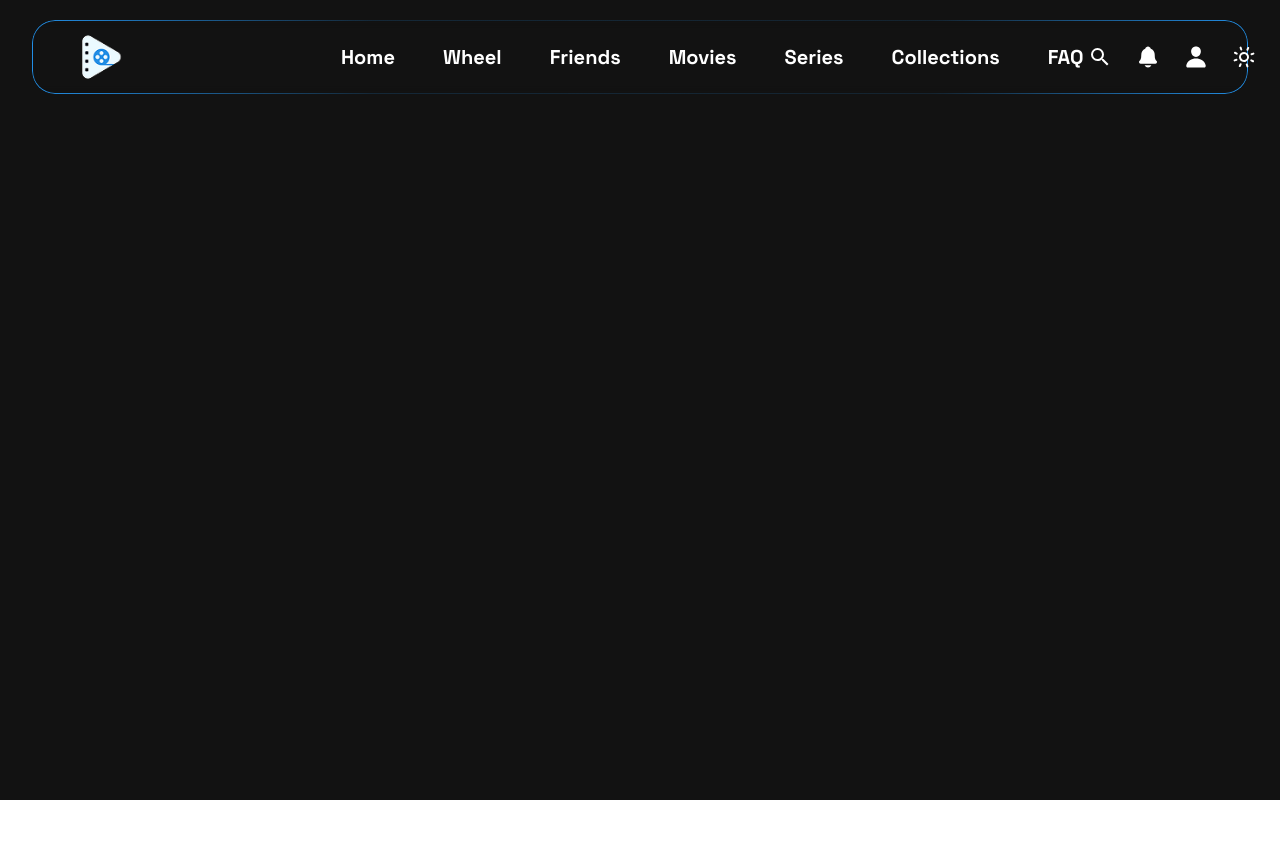
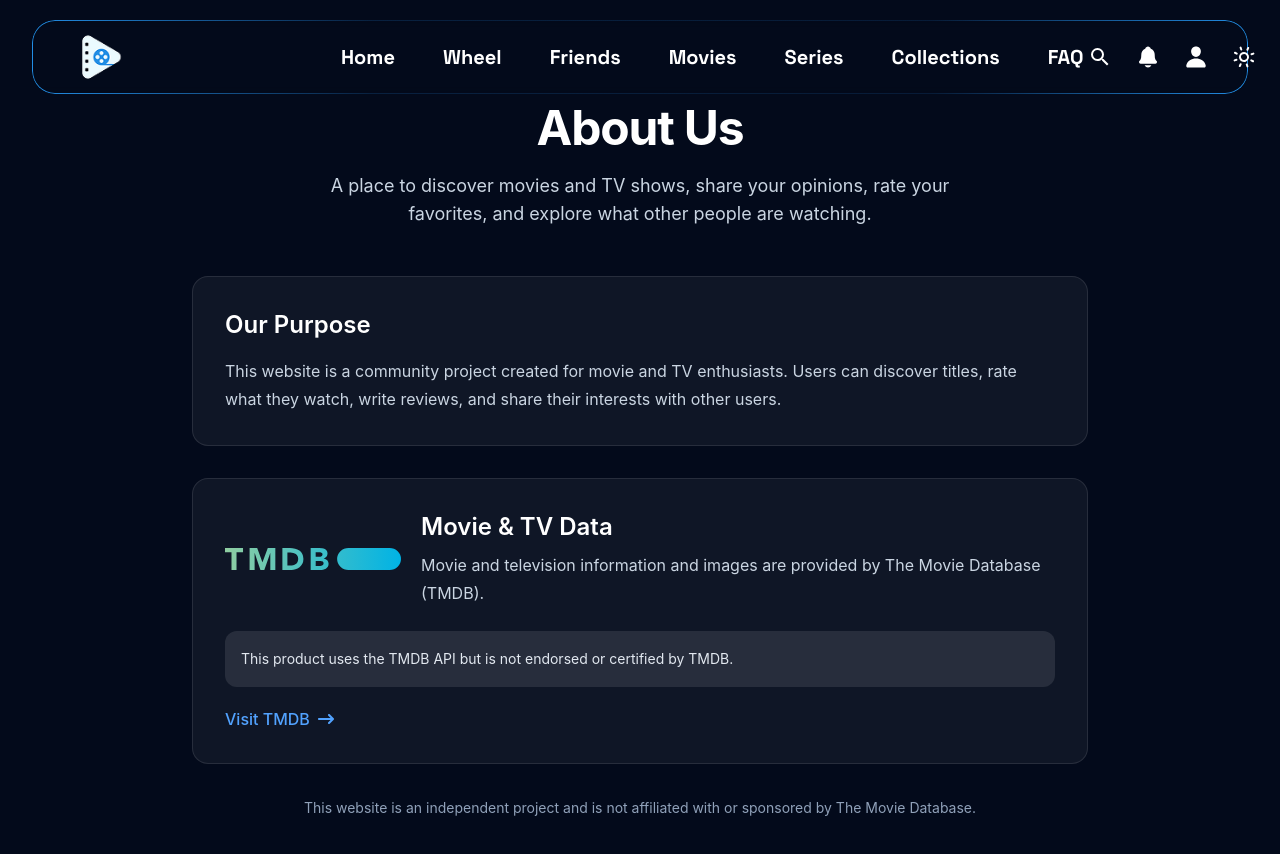
Before and after one commit to stas-b10/Moviq, a React (Vite) app: page /about in a window 1280 px wide. Shown: the top 854 px of the page. Before the commit the page ends 800 px from the top, so only its background shows below. Built offline with nearby package versions, Linux system fonts and the light colour scheme; no server answers.

Commit message:
made the type for api i connected from tmdb

```diff
--- a/src/App.tsx
+++ b/src/App.tsx
@@ -14,6 +14,7 @@
 import ResetPassword from "./Page/ResetPassword";
 import SuccesfulReseted from './Page/SuccsefulReseted';
 import Profile from './Page/Profile'
+import About from './Page/About'
 
 function App() {
   const location = useLocation();
@@ -53,6 +54,7 @@
             <Route path="/forgot_password" element={<ForgotPassword />} />
             <Route path="/reset_password" element={<ResetPassword />} />
             <Route path="/profile" element={<Profile />} />
+            <Route path="/about" element={<About />} />
             <Route path="/home" element={<Home />} />
          </Routes>
       </main>
--- a/src/Page/About.tsx
+++ b/src/Page/About.tsx
@@ -0,0 +1,75 @@
+import { FaArrowRightLong } from "react-icons/fa6";
+import tmdbLogo from "../assets/tmdb_logo.svg";
+
+export default function About() {
+  return (
+    <main className="min-h-screen bg-[#EBFAFF] px-5 py-26 text-[#030A1B] dark:bg-[#030A1B] dark:text-white sm:px-8">
+      <div className="mx-auto max-w-4xl">
+        <section className="mb-12 text-center">
+
+          <h1 className="text-4xl font-bold tracking-tight sm:text-5xl">
+            About Us
+          </h1>
+
+          <p className="mx-auto mt-5 max-w-2xl text-base leading-7 text-slate-600 dark:text-slate-300 sm:text-lg">
+            A place to discover movies and TV shows, share your opinions,
+            rate your favorites, and explore what other people are watching.
+          </p>
+        </section>
+
+        <section className="mb-8 rounded-2xl border border-slate-200 bg-white/70 p-6 dark:border-white/10 dark:bg-white/5 sm:p-8">
+          <h2 className="mb-4 text-2xl font-semibold">
+            Our Purpose
+          </h2>
+
+          <p className="leading-7 text-slate-600 dark:text-slate-300">
+            This website is a community project created for movie and TV
+            enthusiasts. Users can discover titles, rate what they watch,
+            write reviews, and share their interests with other users.
+          </p>
+        </section>
+
+        <section className="rounded-2xl border border-slate-200 bg-white p-6 dark:border-white/10 dark:bg-white/5 sm:p-8">
+          <div className="mb-6 flex flex-col items-start gap-5 sm:flex-row sm:items-center">
+            <img
+              src={tmdbLogo}
+              alt="The Movie Database (TMDB) logo"
+              className="h-auto w-44 max-w-full object-contain"
+            />
+
+            <div>
+              <h2 className="text-2xl font-semibold">
+                Movie &amp; TV Data
+              </h2>
+
+              <p className="mt-2 leading-7 text-slate-600 dark:text-slate-300">
+                Movie and television information and images are provided
+                by The Movie Database (TMDB).
+              </p>
+            </div>
+          </div>
+
+          <p className="rounded-xl bg-slate-100 p-4 text-sm leading-6 text-slate-700 dark:bg-white/10 dark:text-slate-200">
+            This product uses the TMDB API but is not endorsed or certified
+            by TMDB.
+          </p>
+
+          <a
+            href="https://www.themoviedb.org/"
+            target="_blank"
+            rel="noopener noreferrer"
+            className="mt-5 inline-flex items-center gap-2 font-medium text-blue-600 transition-colors hover:text-blue-800 dark:text-blue-400 dark:hover:text-blue-300"
+          >
+            Visit TMDB
+            <FaArrowRightLong />
+          </a>
+        </section>
+
+        <p className="mt-8 text-center text-sm leading-6 text-slate-500 dark:text-slate-400">
+          This website is an independent project and is not affiliated with
+          or sponsored by The Movie Database.
+        </p>
+      </div>
+    </main>
+  );
+}
--- a/src/Page/Home.tsx
+++ b/src/Page/Home.tsx
@@ -1,4 +1,4 @@
-import { useNavigate } from "react-router-dom";
+import { Link, useNavigate } from "react-router-dom";
 import { supabase } from "../utils/supabase";
 
 export default function Home() {
@@ -16,8 +16,8 @@
   };
 
   return (
-    <div>
-    <section className="relative h-screen overflow-hidden bg-[#EBFAFF] dark:bg-[#030A1B]">
+    <div className="relative h-screen overflow-hidden bg-[#EBFAFF] dark:bg-[#030A1B]">
+    <section className="">
 
       <p className="mt-30 text-center text-3xl font-bold">
         Welcome to the Home Page
@@ -28,6 +28,17 @@
         </button>
       </div>
     </section>
+
+
+    {/* last section */}
+    <section className="mt-16 text-center">
+    <Link
+      to="/about"
+      className="text-xl font-semibold text-blue-600 transition-colors hover:text-blue-800 dark:text-blue-400 dark:hover:text-blue-300"
+    >
+      About
+    </Link>
+  </section>
     </div>
   );
 }
--- /dev/null
+++ b/src/utils/types/tmdb.ts
@@ -0,0 +1,75 @@
+
+import { supabase } from "../supabase";
+
+export type TMDBMediaType = "movie" | "tv";
+
+export interface TMDBTitle {
+  id: number;
+  title?: string;
+  name?: string;
+  overview: string;
+  poster_path: string | null;
+  backdrop_path: string | null;
+  vote_average: number;
+  release_date?: string;
+  first_air_date?: string;
+}
+
+interface TMDBResponse {
+  page: number;
+  results: TMDBTitle[];
+  total_pages: number;
+  total_results: number;
+}
+
+export async function getPopularTitles(
+  type: TMDBMediaType,
+): Promise<TMDBTitle[]> {
+  const { data, error } = await supabase.functions.invoke<TMDBResponse>(
+    "tmdb-proxy",
+    {
+      body: {
+        type,
+        action: "popular",
+        page: 1,
+      },
+    },
+  );
+
+  if (error) {
+    throw new Error(`Unable to load titles: ${error.message}`);
+  }
+
+  if (!data || !Array.isArray(data.results)) {
+    throw new Error("TMDB returned an invalid response.");
+  }
+
+  return data.results;
+}
+
+export async function searchTitles(
+  type: TMDBMediaType,
+  query: string,
+): Promise<TMDBTitle[]> {
+  const { data, error } = await supabase.functions.invoke<TMDBResponse>(
+    "tmdb-proxy",
+    {
+      body: {
+        type,
+        action: "search",
+        query,
+        page: 1,
+      },
+    },
+  );
+
+  if (error) {
+    throw new Error(`Search failed: ${error.message}`);
+  }
+
+  if (!data || !Array.isArray(data.results)) {
+    throw new Error("TMDB returned an invalid response.");
+  }
+
+  return data.results;
+}
```
Also changed, not shown: src/assets/tmdb_logo.svg (added).
